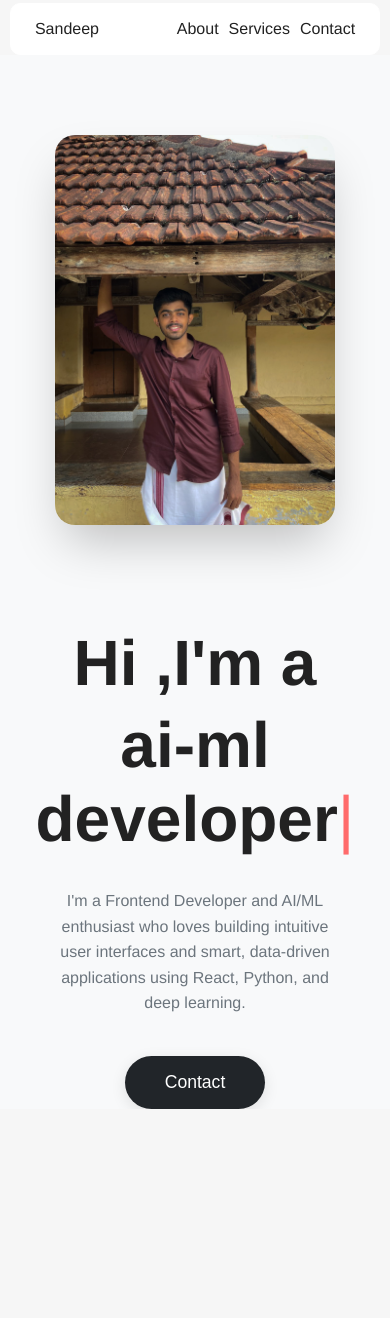
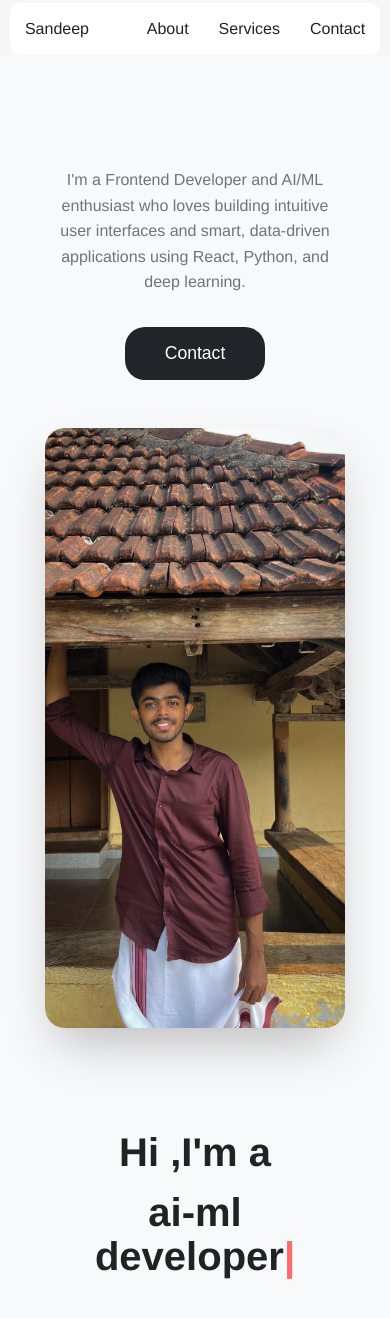
Before and after one commit to SandeepKumar-05/portfolioSandeep, a React (Vite) app: page / in a window 390 px wide. Shown: the top 1318 px of the page. Before the commit the page ends 1109 px from the top, so only its background shows below. Built offline with nearby package versions, Linux system fonts and the light colour scheme.

Commit message:
Hero Updated

```diff
--- a/src/components/Hero.jsx
+++ b/src/components/Hero.jsx
@@ -4,9 +4,9 @@ import '../styles/Hero.css'; // We'll create this next
 import profilePic from '../assets/profilePic.jpg'
 const Hero = () => {
   return (
-    <section className="hero-section">
-      <div className="hero-content">
-        <div className="typewriter-container">
+    <section className="heroSection">
+      <div className="heroContent">
+            <div className="typewriterContainer">
                 <h1>Hi ,I'm a</h1>
             <Typewriter
                 options={{
@@ -23,13 +23,13 @@ const Hero = () => {
             />
 
             </div>
+        </div>
         <div className="heroSubHeading">
                 <p>I'm a Frontend Developer and AI/ML enthusiast who loves building intuitive user interfaces and smart, data-driven applications using React, Python, and deep learning. </p>
         </div>
-        <button className="cta-button">
+        <button className="cntButton">
             Contact
         </button>
-      </div>
         <div className="heroImg">
             <img src={profilePic} alt="img" />
         </div>
--- a/src/styles/Hero.css
+++ b/src/styles/Hero.css
@@ -1,158 +1,175 @@
-/* Hero Section - Split Layout */
-.hero-section {
+/* Base Styles */
+.heroSection {
   min-height: 100vh;
-  display: flex;
+  display: grid;
+  grid-template-columns: 1fr 1fr;
   align-items: center;
-  padding: 0 5% 0 5%;
-  /* background: linear-gradient(to right, #f8f9fa 50%, #ffffff 50%); */
+  padding: 0 5%;
+  background: linear-gradient(to right, #f8f9fa 50%, #ffffff 50%);
+  position: relative;
   font-family: var(--fontStack);
 }
 
-.hero-content {
-  flex: 1;
-  padding-right: 5%;
+.heroContent {
   display: flex;
   flex-direction: column;
-  justify-content: center;
+  justify-content:flex-start;
+  height: 100%;
+  position: relative;
+  top: 8%;
 }
 
-.typewriter-container {
-  margin-bottom: 0.5rem; /* Reduced space between heading and typewriter */
-  min-height: 120px; /* Fixed height to prevent layout shift */
-  display: flex;
-  flex-direction: column;
+.typewriterContainer {
+  margin-bottom: 2rem;
 }
 
-.typewriter-container h1 {
-  font-size: clamp(4rem, 5vw, 3.5rem);
+.typewriterContainer h1 {
+  font-size: 6rem; /* Fixed large size */
   color: var(--navColor);
-  margin-bottom: 0.5rem;
-  font-weight: 700;
+  margin-bottom: 1rem;
+  font-weight: 600;
+  line-height: 1.1;
 }
 
 .Typewriter {
-  font-size: clamp(4rem, 4vw, 3rem);
-  color:var(--navColor);
-  font-weight: 700;
-  min-height: 4rem;
-  display: inline-block; /* Ensures proper alignment */
+  font-size: 6rem; /* Fixed large size */
+  color: var(--navColor);
+  font-weight: 600;
+  line-height: 1.1;
+  display: inline-block;
+  height: 6.5rem; /* Fixed height to prevent layout shift */
+  width: 300px;
 }
 
 .typewriter-cursor {
   color: #ff6b6b;
-  font-weight: 400;
+  font-size: 6rem;
 }
 
+/* Fixed Position Elements */
 .heroSubHeading {
+  position: absolute;
+  bottom: 35%;
+  left: 5%;
   max-width: 600px;
-  margin: 1.5rem 0 2.5rem;
-  padding-right: 2rem;
-
 }
 
 .heroSubHeading p {
-  font-size: 1.1rem;
+  font-size: 1.2rem;
   line-height: 1.6;
   color: #6c757d;
   margin: 0;
-  opacity: 0;
-  animation: fadeIn 0.5s ease-out 1.5s forwards;
 }
 
-@keyframes fadeIn {
-  from { opacity: 0; transform: translateY(10px); }
-  to { opacity: 1; transform: translateY(0); }
-}
-
-.cta-button {
+.cntButton {
+  position: absolute;
+  bottom:26%;
+  left: 5%;
   background: #212529;
   color: white;
   border: none;
-  border-radius: 30px;
+  border-radius: 20px;
   padding: 1rem 2.5rem;
   font-size: 1.1rem;
   cursor: pointer;
   transition: all 0.3s ease;
-  align-self: flex-start;
-  box-shadow: 0 4px 15px rgba(0,0,0,0.1);
 }
 
-.cta-button:hover {
+.cntButton:hover {
   background: #ff6b6b;
   transform: translateY(-3px);
   box-shadow: 0 6px 20px rgba(255,107,107,0.3);
 }
 
 .heroImg {
-  flex: 1;
   display: flex;
   justify-content: center;
   align-items: center;
-  padding-left: 5%;
-  position: relative;
 }
 
 .heroImg img {
   width: 100%;
   max-width: 500px;
-  height: auto;
-  max-height: 600px;
+  height: 600px;
   object-fit: cover;
   border-radius: 20px;
   box-shadow: 0 25px 50px -12px rgba(0,0,0,0.25);
-  animation: float 6s ease-in-out infinite;
 }
 
+/* Responsive Adjustments */
+@media (max-width: 1600px) {
+  .typewriterContainer h1,
+  .Typewriter,
+  .typewriter-cursor {
+    font-size: 5rem;
+  }
+}
 
+@media (max-width: 1200px) {
+  .typewriterContainer h1,
+  .Typewriter,
+  .typewriter-cursor {
+    font-size: 4rem;
+  }
 
-/* Responsive Design */
+  .heroSubHeading {
+    bottom: 15%;
+  }
+}
+
 @media (max-width: 992px) {
-  .hero-section {
-    flex-direction: column-reverse;
+  .heroSection {
+    grid-template-columns: 1fr;
     background: #f8f9fa;
     padding-top: 5rem;
     text-align: center;
   }
 
-  .hero-content {
-    padding-right: 0;
-    align-items: center;
+  .heroContent {
+    order: 2;
+    margin-top: 2rem;
+  }
+
+  .typewriterContainer h1,
+  .Typewriter,
+  .typewriter-cursor {
+    font-size: 3.5rem;
   }
 
   .heroSubHeading {
-    padding-right: 0;
-    text-align: center;
-    max-width: 80%;
+    position: static;
+    max-width: 100%;
+    margin: 2rem auto;
+    padding: 0 2rem;
+  }
+
+  .cntButton {
+    position: static;
+    margin: 0 auto 3rem;
   }
 
   .heroImg {
-    padding-left: 0;
-    margin-bottom: 3rem;
+    order: 1;
+    margin-bottom: 2rem;
   }
 
   .heroImg img {
-    max-width: 350px;
-  }
-
-  .cta-button {
-    align-self: center;
+    max-width: 400px;
   }
 }
 
 @media (max-width: 576px) {
-  .heroImg img {
-    max-width: 280px;
-  }
-
-  .Typewriter {
-    min-height: 3.5rem;
+  .typewriterContainer h1,
+  .Typewriter,
+  .typewriter-cursor {
+    font-size: 2.5rem;
   }
 
   .heroSubHeading p {
     font-size: 1rem;
   }
 
-  .typewriter-container {
-    min-height: 100px;
+  .heroImg img {
+    max-width: 300px;
   }
 }
--- a/src/styles/Navbar.css
+++ b/src/styles/Navbar.css
@@ -19,10 +19,11 @@
     display: flex;
     align-items: center;
     justify-content: center;
-    gap: 10px;
     list-style: none;
+    gap: 30px;
 }
 .nav_items a{
     text-decoration: none;
     color: var(--navColor);
+    font-weight: 400;
 }
```
Lines whose indentation alone changed are shown as unchanged.
